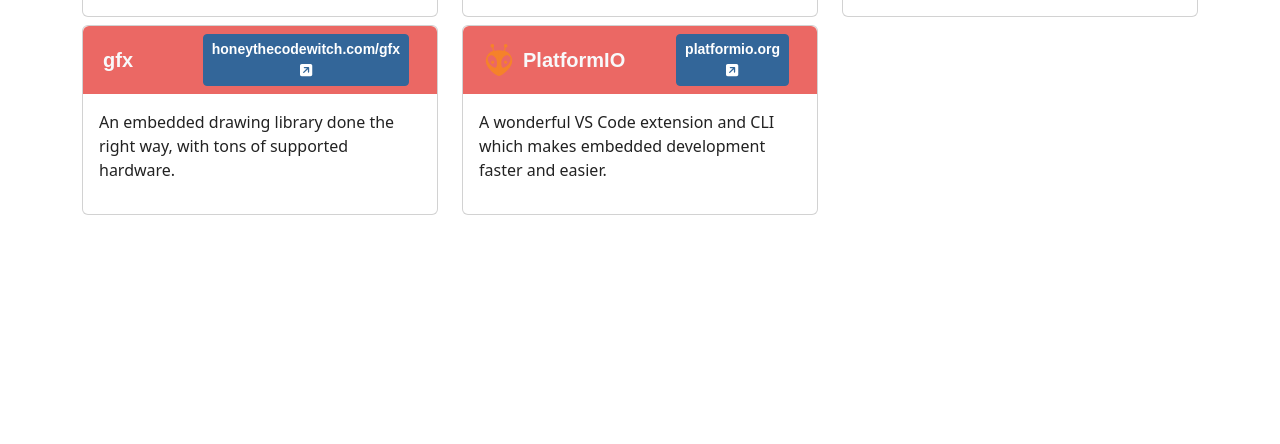
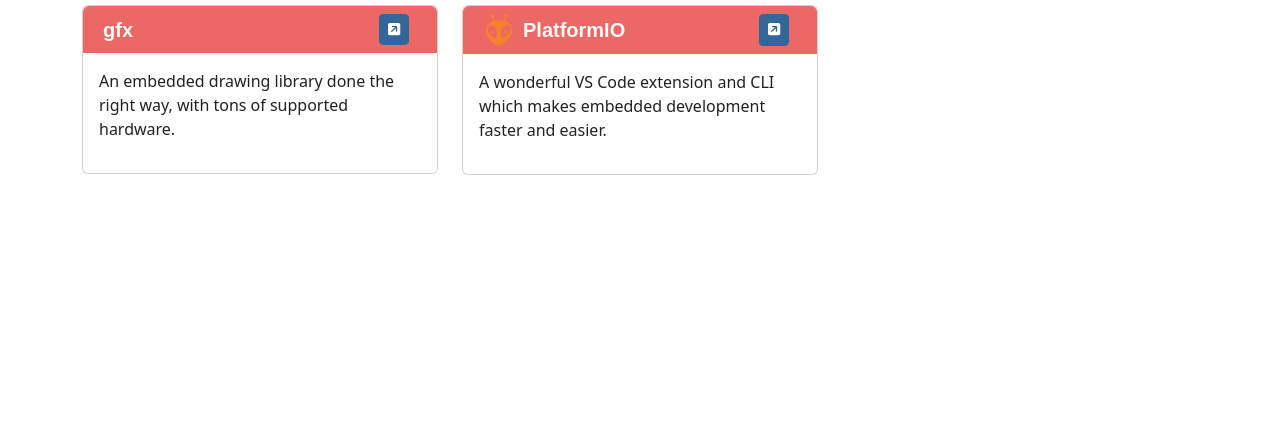
Before and after one commit to ayan4m1/personal-blog, a Gatsby site: page /love in a window 1280 px wide. Shown: the part 356-800 px from the top of the page. Built offline with nearby package versions, Linux system fonts and the light colour scheme; Gatsby itself is replaced by a stand-in of ours; a web font is replaced by a local one.

Commit message:
remove showUrl prop

```diff
--- a/src/components/gridCard.js
+++ b/src/components/gridCard.js
@@ -11,8 +11,7 @@ export default function GridCard({
   svgIcon,
   children,
   githubUrl,
-  url,
-  showUrl = false
+  url
 }) {
   return (
     <Card className="mb-2">
@@ -44,7 +43,6 @@ export default function GridCard({
                   className="me-2"
                   variant="info"
                 >
-                  {showUrl && url.replace(/https?:\/\//, '').replace(/\/$/, '')}{' '}
                   <FontAwesomeIcon icon={faExternalLinkSquare} />
                 </Button>
               )}
@@ -76,6 +74,5 @@ GridCard.propTypes = {
   svgIcon: PropTypes.object,
   children: PropTypes.node.isRequired,
   githubUrl: PropTypes.string,
-  url: PropTypes.string,
-  showUrl: PropTypes.bool
+  url: PropTypes.string
 };
--- a/src/pages/love.js
+++ b/src/pages/love.js
@@ -70,7 +70,6 @@ export default function LovePage() {
                 icon={item.icon}
                 svgIcon={item.svgIcon}
                 url={item.url}
-                showUrl
               >
                 <p>{item.description}</p>
               </GridCard>
```
